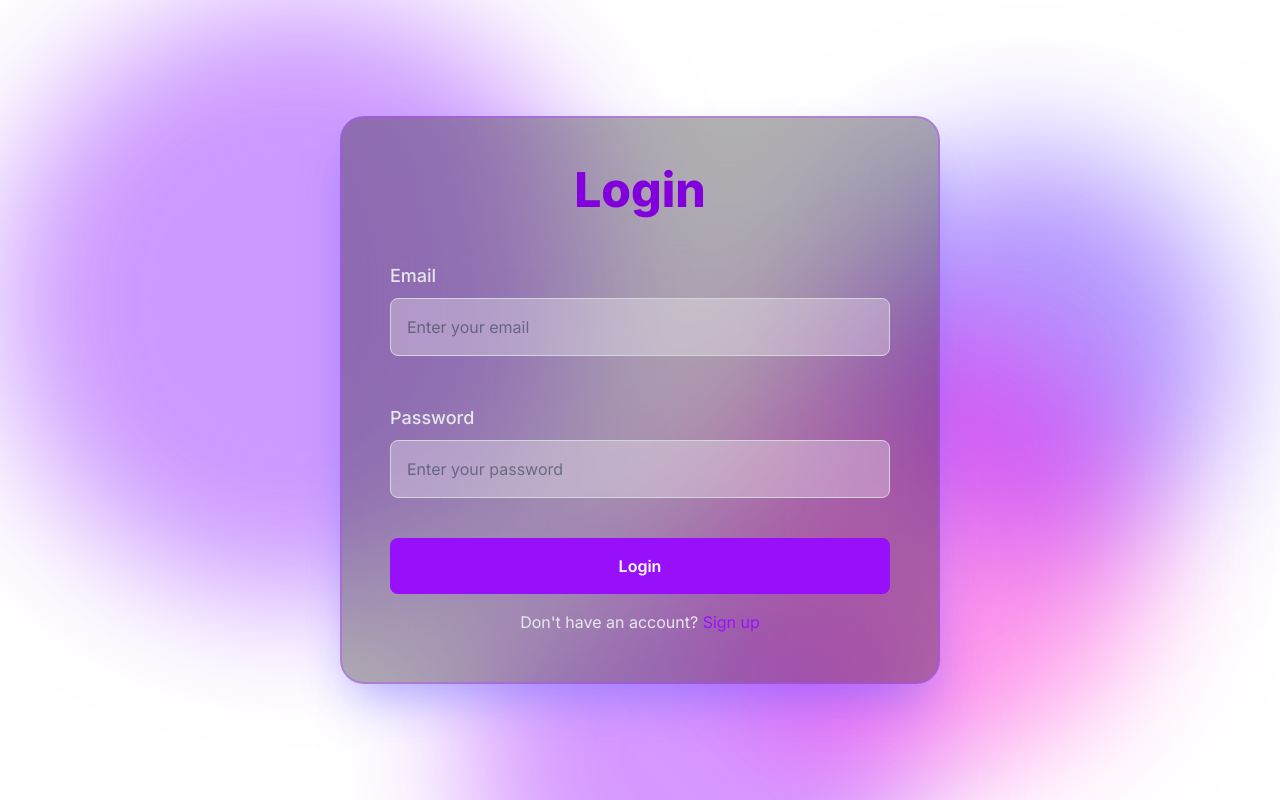
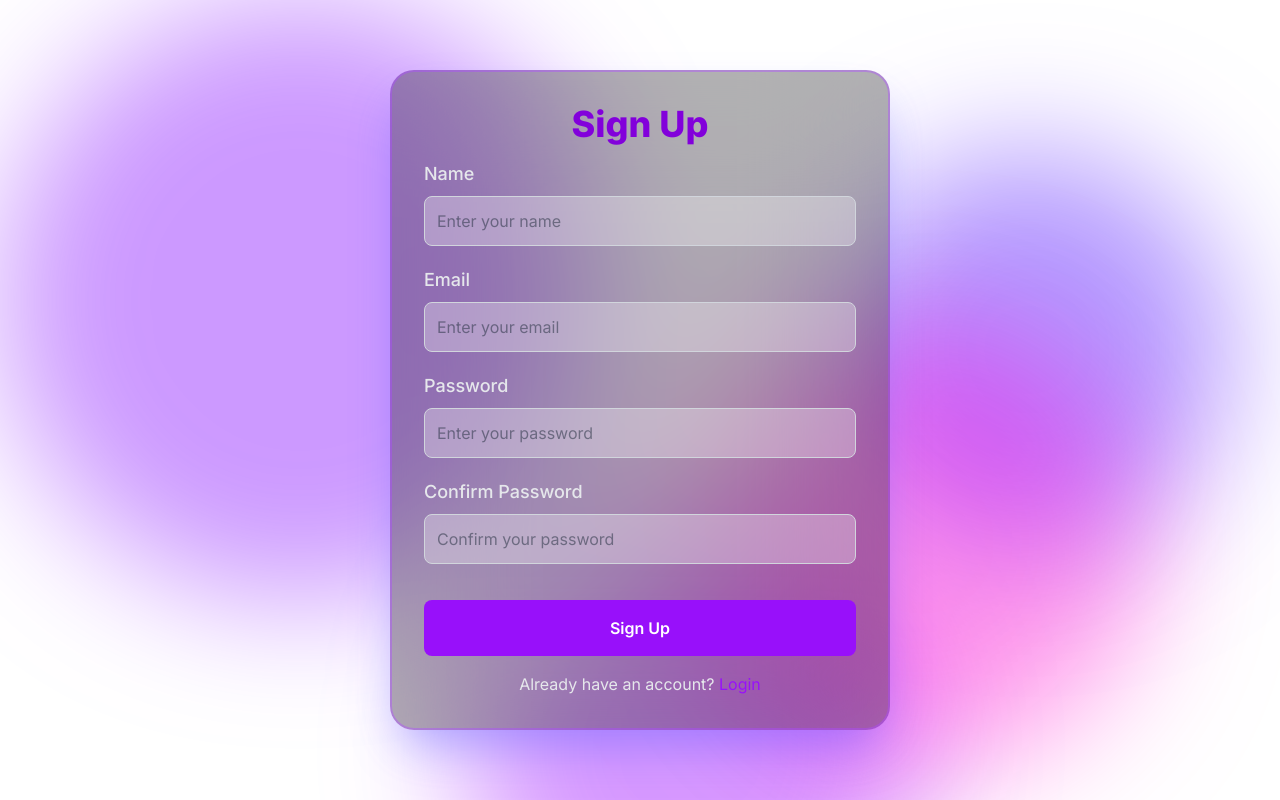
Before and after one commit to 0arshadkhan0/KraftedX-Task, a Next.js app: page /signup in a window 1280 px wide. Built offline with nearby package versions, Linux system fonts and the light colour scheme.

Commit message:
Updated login signup

```diff
--- a/app/login/page.tsx
+++ b/app/login/page.tsx
@@ -59,7 +59,7 @@ export default function Login() {
               <p
                 className={`text-sm text-purple-400 mb-1 transition-all duration-300 ease-in-out ${showEmailMessage ? 'opacity-100 translate-y-0' : 'opacity-0 -translate-y-1 pointer-events-none'}`}
               >
-                For tester admin email: <span className="font-semibold">admin&amp;#39;s@example.com</span>
+                For tester admin email: <span className="font-semibold">admin@example.com</span>
               </p>
               <label htmlFor="email" className={`block text-lg font-medium ${error ? 'text-red-500' : 'text-gray-200'}`}>
                 Email
--- a/app/signup/page.tsx
+++ b/app/signup/page.tsx
@@ -7,22 +7,29 @@ import Background from '../components/Background';
 
 const inter = Inter({ subsets: ['latin'], weight: ['400', '600', '700'] });
 
-export default function Login() {
+export default function SignUp() {
+  const [name, setName] = useState('');
   const [email, setEmail] = useState('');
   const [password, setPassword] = useState('');
+  const [confirmPassword, setConfirmPassword] = useState('');
   const [error, setError] = useState('');
   const [shake, setShake] = useState(false);
-  const [showEmailMessage, setShowEmailMessage] = useState(false);
-  const [showPasswordMessage, setShowPasswordMessage] = useState(false);
   const router = useRouter();
 
-  const handleLogin = async (e: React.FormEvent) => {
+  const handleSignUp = async (e: React.FormEvent) => {
     e.preventDefault();
 
-    const res = await fetch('/api/login', {
+    if (password !== confirmPassword) {
+      setError('Passwords do not match');
+      setShake(true);
+      setTimeout(() => setShake(false), 500);
+      return;
+    }
+
+    const res = await fetch('/api/signup', {
       method: 'POST',
       headers: { 'Content-Type': 'application/json' },
-      body: JSON.stringify({ email, password }),
+      body: JSON.stringify({ name, email, password }),
     });
 
     const data = await res.json();
@@ -31,7 +38,7 @@ export default function Login() {
       localStorage.setItem('token', data.token);
       router.push('/dashboard');
     } else {
-      setError(data.message || 'Invalid email or password');
+      setError(data.message || 'Failed to create account');
       setShake(true);
       setTimeout(() => setShake(false), 500);
     }
@@ -39,7 +46,7 @@ export default function Login() {
 
   useEffect(() => {
     if (error) setError('');
-  }, [email, password, error]); // Add error as a dependency
+  }, [name, email, password, confirmPassword, error]);
 
   return (
     <div className={`relative min-h-screen ${inter.className}`}>
@@ -47,20 +54,27 @@ export default function Login() {
 
       <div className="absolute inset-0 flex items-center justify-center z-10">
         <div
-          className={`bg-black/30 backdrop-blur-3xl p-12 rounded-3xl shadow-2xl shadow-indigo-500/50 w-[500px] md:w-[600px] border-2 border-purple-500/40 transform transition-transform ${shake ? 'animate-shake' : 'hover:scale-105'}`}
+          className={`bg-black/30 backdrop-blur-3xl p-8 rounded-3xl shadow-2xl shadow-indigo-500/50 w-[400px] md:w-[500px] border-2 border-purple-500/40 transform transition-transform ${shake ? 'animate-shake' : 'hover:scale-105'}`}
         >
-          <h1 className="text-5xl font-extrabold text-center text-purple-700 mb-6">Login</h1>
+          <h1 className="text-4xl font-extrabold text-center text-purple-700 mb-4">Sign Up</h1>
 
-          <form onSubmit={handleLogin} className="space-y-6">
-            <div
-              onMouseEnter={() => setShowEmailMessage(true)}
-              onMouseLeave={() => setShowEmailMessage(false)}
-            >
-              <p
-                className={`text-sm text-purple-400 mb-1 transition-all duration-300 ease-in-out ${showEmailMessage ? 'opacity-100 translate-y-0' : 'opacity-0 -translate-y-1 pointer-events-none'}`}
-              >
-                For tester admin email: <span className="font-semibold">admin&amp;#39;s@example.com</span>
-              </p>
+          <form onSubmit={handleSignUp} className="space-y-5">
+            <div>
+              <label htmlFor="name" className={`block text-lg font-medium ${error ? 'text-red-500' : 'text-gray-200'}`}>
+                Name
+              </label>
+              <input
+                type="text"
+                id="name"
+                placeholder="Enter your name"
+                value={name}
+                onChange={(e) => setName(e.target.value)}
+                className={`w-full p-3 mt-2 border rounded-lg focus:outline-none focus:ring-2 focus:ring-indigo-500 bg-white/30 text-gray-800 ${error ? 'border-red-500' : 'border-gray-300'}`}
+                required
+              />
+            </div>
+
+            <div>
               <label htmlFor="email" className={`block text-lg font-medium ${error ? 'text-red-500' : 'text-gray-200'}`}>
                 Email
               </label>
@@ -70,20 +84,12 @@ export default function Login() {
                 placeholder="Enter your email"
                 value={email}
                 onChange={(e) => setEmail(e.target.value)}
-                className={`w-full p-4 mt-2 border rounded-lg focus:outline-none focus:ring-2 focus:ring-indigo-500 bg-white/30 text-gray-800 ${error ? 'border-red-500' : 'border-gray-300'}`}
+                className={`w-full p-3 mt-2 border rounded-lg focus:outline-none focus:ring-2 focus:ring-indigo-500 bg-white/30 text-gray-800 ${error ? 'border-red-500' : 'border-gray-300'}`}
                 required
               />
             </div>
 
-            <div
-              onMouseEnter={() => setShowPasswordMessage(true)}
-              onMouseLeave={() => setShowPasswordMessage(false)}
-            >
-              <p
-                className={`text-sm text-purple-400 mb-1 transition-all duration-300 ease-in-out ${showPasswordMessage ? 'opacity-100 translate-y-0' : 'opacity-0 -translate-y-1 pointer-events-none'}`}
-              >
-                Admin password: <span className="font-semibold">password123</span>
-              </p>
+            <div>
               <label htmlFor="password" className={`block text-lg font-medium ${error ? 'text-red-500' : 'text-gray-200'}`}>
                 Password
               </label>
@@ -93,7 +99,22 @@ export default function Login() {
                 placeholder="Enter your password"
                 value={password}
                 onChange={(e) => setPassword(e.target.value)}
-                className={`w-full p-4 mt-2 border rounded-lg focus:outline-none focus:ring-2 focus:ring-indigo-500 bg-white/30 text-gray-800 ${error ? 'border-red-500' : 'border-gray-300'}`}
+                className={`w-full p-3 mt-2 border rounded-lg focus:outline-none focus:ring-2 focus:ring-indigo-500 bg-white/30 text-gray-800 ${error ? 'border-red-500' : 'border-gray-300'}`}
+                required
+              />
+            </div>
+
+            <div>
+              <label htmlFor="confirmPassword" className={`block text-lg font-medium ${error ? 'text-red-500' : 'text-gray-200'}`}>
+                Confirm Password
+              </label>
+              <input
+                type="password"
+                id="confirmPassword"
+                placeholder="Confirm your password"
+                value={confirmPassword}
+                onChange={(e) => setConfirmPassword(e.target.value)}
+                className={`w-full p-3 mt-2 border rounded-lg focus:outline-none focus:ring-2 focus:ring-indigo-500 bg-white/30 text-gray-800 ${error ? 'border-red-500' : 'border-gray-300'}`}
                 required
               />
             </div>
@@ -106,14 +127,14 @@ export default function Login() {
               type="submit"
               className="w-full p-4 mt-4 bg-purple-600 text-white font-semibold rounded-lg hover:bg-purple-700 transition-colors"
             >
-              Login
+              Sign Up
             </button>
           </form>
 
           <p className="mt-4 text-center text-gray-200">
-            Don&apos;t have an account?{' '}
-            <a href="/signup" className="text-purple-600 hover:text-purple-700">
-              Sign up
+            Already have an account?{' '}
+            <a href="/login" className="text-purple-600 hover:text-purple-700">
+              Login
             </a>
           </p>
         </div>
```
